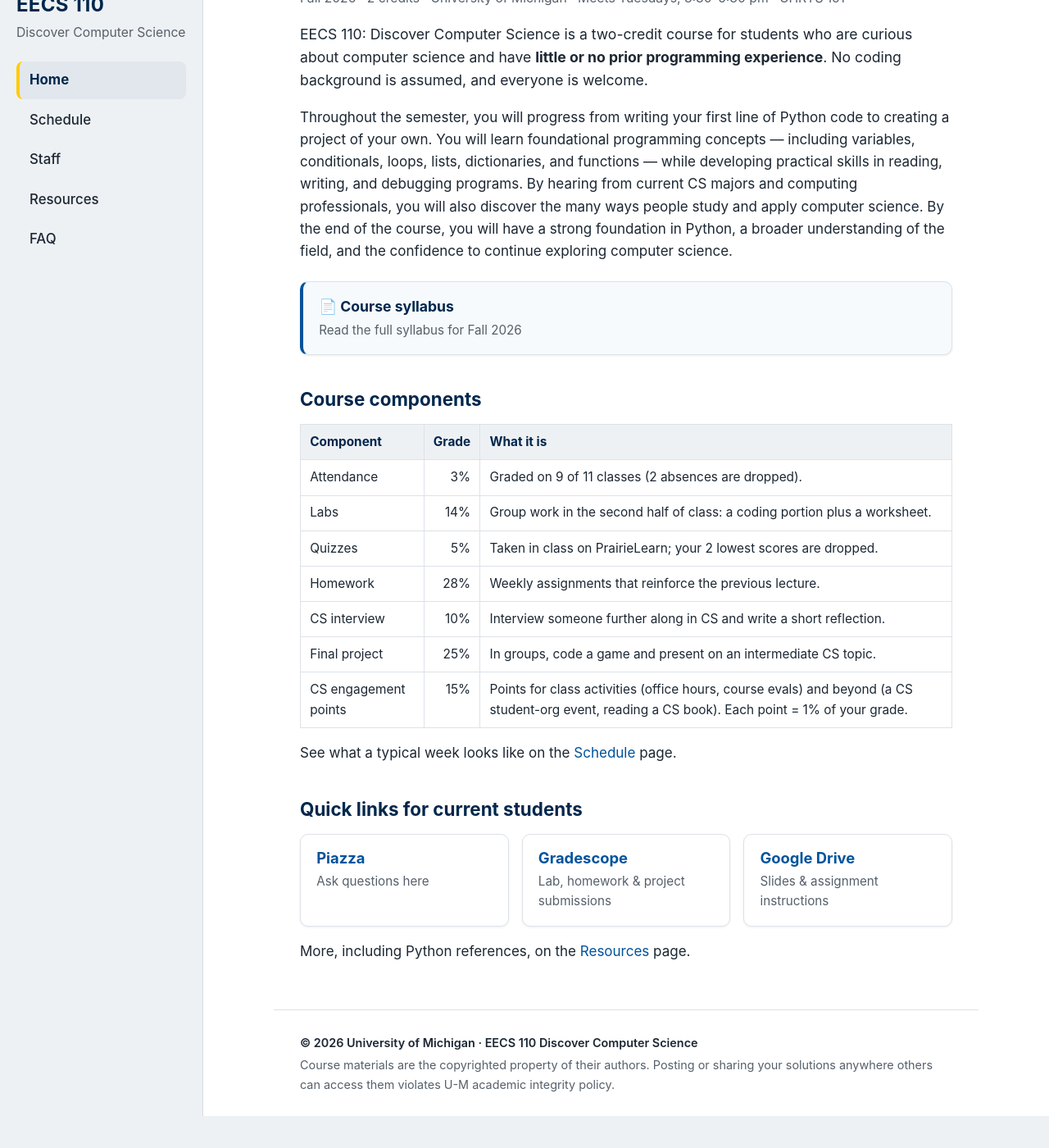
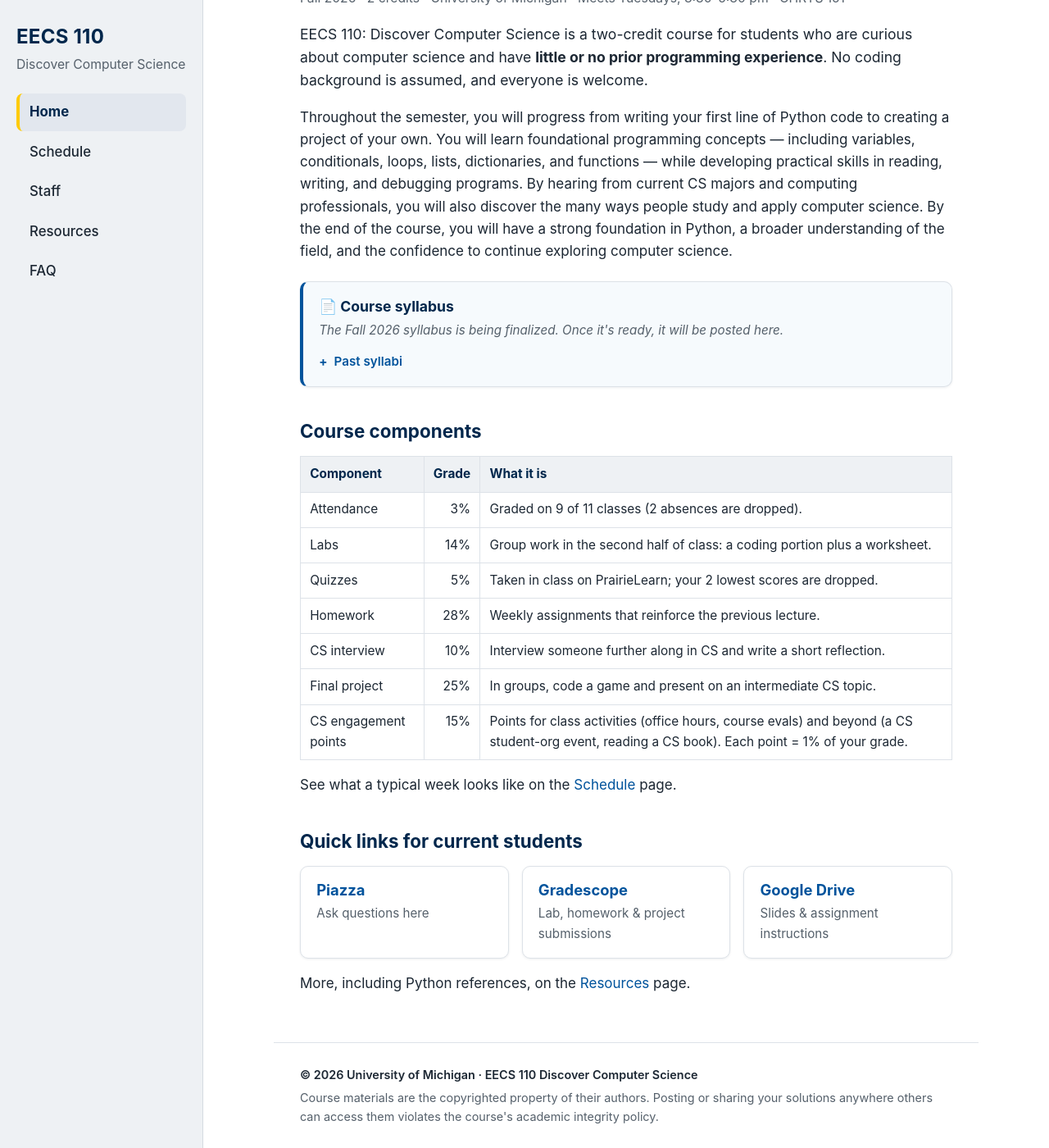
Before and after one commit to eecs110umich/eecs110umich.github.io, a Jekyll site: the page built from index.md, in a window 1280 px wide and 1400 px high, scrolled down 269 px. Shown: the whole window at 82% size. Built offline with Jekyll 4.4.1, drawn with Linux system fonts in a browser that asks for light colours; before the commit the page ends 1630 px from its top, so only the background shows below that.

Commit message:
Rework syllabus card, add CS-major FAQ, tweak integrity wording
- Home: restructure syllabus card as a <div> with a 'coming soon'
  state gated by new course.syllabus_published flag, plus a
  'Past syllabi' disclosure listing per-term PDFs
- Add past_syllabi list to _data/course.yml and assets/syllabi/
  folder (PDFs still to be added)
- Style .syllabus-past disclosure + .syllabus-btn buttons
- FAQ: add 'Does EECS 110 count toward the CS major or minor?'
  and remove the obsolete PENDING placeholder comment
- Reword footer integrity line to 'the course's' policy

```diff
--- a/assets/css/style.css
+++ b/assets/css/style.css
@@ -403,13 +403,51 @@ hr {
   border-radius: var(--radius);
   box-shadow: var(--card-shadow);
 }
-a.syllabus-card:hover, a.syllabus-card:focus {
-  background: #eaf3fb;
-  text-decoration: none;
-}
 .syllabus-card__title { font-size: 1.1rem; font-weight: 700; color: var(--heading); }
 .syllabus-card__note { color: var(--text-muted); font-size: 0.95rem; }
 .syllabus-card--pending .syllabus-card__note { font-style: italic; }
+
+/* Past-syllabi disclosure — reuses the FAQ +/– summary marker for consistency. */
+.syllabus-past { margin-top: 0.6rem; }
+.syllabus-past > summary {
+  display: inline-flex;
+  gap: 0.5rem;
+  align-items: center;
+  font-size: 0.95rem;
+  font-weight: 600;
+  color: var(--accent);
+  cursor: pointer;
+  list-style: none;
+}
+.syllabus-past > summary::-webkit-details-marker { display: none; }
+.syllabus-past > summary::before {
+  content: "+";
+  font-weight: 700;
+  color: var(--accent);
+}
+.syllabus-past[open] > summary::before { content: "\2013"; }
+.syllabus-btns {
+  display: flex;
+  flex-wrap: wrap;
+  gap: 0.5rem;
+  margin-top: 0.7rem;
+}
+.syllabus-btn {
+  display: inline-block;
+  padding: 0.35rem 0.8rem;
+  font-size: 0.9rem;
+  font-weight: 600;
+  color: var(--accent);
+  background: #fff;
+  border: 1px solid var(--card-border);
+  border-radius: var(--radius);
+}
+.syllabus-btn:hover, .syllabus-btn:focus {
+  background: var(--accent);
+  border-color: var(--accent);
+  color: #fff;
+  text-decoration: none;
+}
 
 /* --- schedule: weekly calendar ------------------------------------------- */
 
--- a/index.md
+++ b/index.md
@@ -38,19 +38,32 @@ layout: default
   understanding of the field, and the confidence to continue exploring computer science.
 </p>
 
-{%- assign has_syllabus = false -%}
-{%- if course.syllabus_url and course.syllabus_url != "" and course.syllabus_url != "TODO" -%}{%- assign has_syllabus = true -%}{%- endif -%}
-{% if has_syllabus %}
-<a class="syllabus-card" href="{{ course.syllabus_url }}">
+{%- comment -%}
+  The card is a <div> (not one big <a>) so it can hold both the note and the
+  Past-syllabi disclosure — a <details> can't live inside an <a>. Published =
+  syllabus_url is set AND syllabus_published is true; otherwise show "coming
+  soon" copy but no live current-term link.
+{%- endcomment -%}
+{%- assign syllabus_ready = false -%}
+{%- if course.syllabus_published and course.syllabus_url and course.syllabus_url != "" and course.syllabus_url != "TODO" -%}{%- assign syllabus_ready = true -%}{%- endif -%}
+<div class="syllabus-card{% unless syllabus_ready %} syllabus-card--pending{% endunless %}">
   <span class="syllabus-card__title">📄 Course syllabus</span>
-  <span class="syllabus-card__note">Read the full syllabus for {{ course.term }}</span>
-</a>
-{% else %}
-<div class="syllabus-card syllabus-card--pending">
-  <span class="syllabus-card__title">📄 Course syllabus</span>
-  <span class="syllabus-card__note">Syllabus link coming soon</span>
+  {% if syllabus_ready %}
+  <span class="syllabus-card__note"><a href="{{ course.syllabus_url }}">Read the full syllabus for {{ course.term }} →</a></span>
+  {% else %}
+  <span class="syllabus-card__note">The {{ course.term }} syllabus is being finalized. Once it's ready, it will be posted here.</span>
+  {% endif %}
+  {% if site.data.course.past_syllabi and site.data.course.past_syllabi != empty %}
+  <details class="syllabus-past">
+    <summary>Past syllabi</summary>
+    <div class="syllabus-btns">
+      {% for s in site.data.course.past_syllabi %}
+      <a class="syllabus-btn" href="/assets/syllabi/{{ s.file }}">{{ s.term }}</a>
+      {% endfor %}
+    </div>
+  </details>
+  {% endif %}
 </div>
-{% endif %}
 
 ## Course components
 
```
Also changed, not shown: _data/course.yml (+17 -1 lines), assets/syllabi/README.md (added, +16 -0 lines), faq.md (+8 -4 lines), 5 other files.
